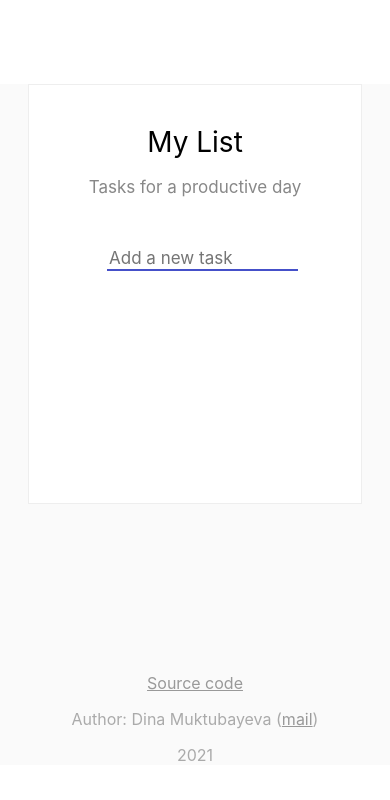
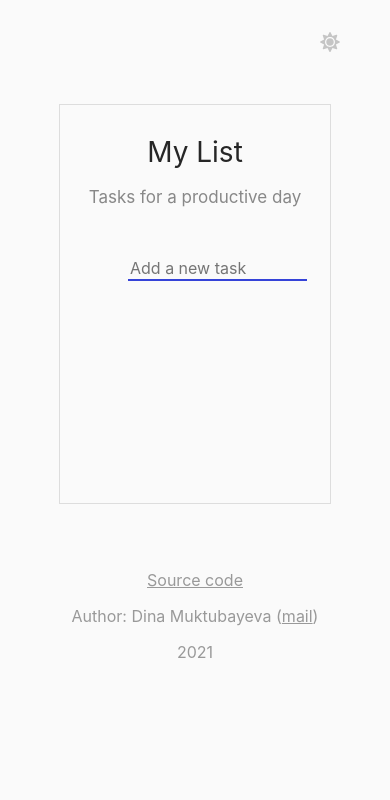
Before and after one commit to DinaMuktubayeva/todo-list, a React (Create React App) app: page / in a window 390 px wide. Shown: the top 800 px of the page. Built offline with nearby package versions, Linux system fonts and the light colour scheme.

Commit message:
dark mode, small fixes

```diff
--- a/src/App.css
+++ b/src/App.css
@@ -1,20 +1,40 @@
-body {
+.App {
+  min-height: 100vh;
+  text-align: center;
+  background-color: var(--theme-background);
+  color: var(--theme-color);
+  padding: 50px 10px;
+  --list-width-pc: 600px;
+  --todo-width-pc: 450px;
+
+  --list-width-tablet: 350px;
+  --todo-width-tablet: 200px;
+
+  --list-width-mobile: 250px;
+  --todo-width-mobile: 50px;
+
   display: flex;
   flex-direction: column;
-  justify-content: space-between;
-  padding-bottom: 0;
+  align-content: space-between;
 }
 
-.App {
-  text-align: center;
-  background-color: #fafafa;
+.icon-sun {
+  color: var(--theme-icon-color);
+  margin: -20px 40px 50px;
+  text-align: right;
+  font-size: 20px;
+}
+
+.icon-sun:hover {
+  color: var(--theme-icon-hover-color);
+  cursor: pointer;
 }
 
 footer {
-  align-self: flex-end;
-  margin: 20vh auto 0;
+  justify-self: flex-end;
+  margin: 50px 0;
   padding-bottom: 0;
-  color: #aaa;
+  color: #999;
   text-align: center;
 }
 
--- a/src/App.js
+++ b/src/App.js
@@ -1,17 +1,31 @@
 import { useEffect, useState } from 'react';
 import './App.css';
+import './theme.scss'
 import List from './components/List'
+import { FontAwesomeIcon } from "@fortawesome/react-fontawesome"
+import { faSun } from '@fortawesome/free-solid-svg-icons';
 
 function App() {
   const [list, setList] = useState([])
+  const [theme, setTheme] = useState('light')
 
   useEffect(() => {
-    console.log(list)
-  }, [list])
+    const darkOS = window.matchMedia(
+      "(prefers-color-scheme: dark)"
+    ).matches;
+    setTheme(darkOS ? "dark" : "light");
+  }, []);
 
   return (
-    <div className="App">
+    <div className={`App ${theme}`}>
+      <div className='icon-sun' onClick={() => {
+        setTheme(theme === 'light' ? 'dark' : 'light')
+      }}>
+        <FontAwesomeIcon icon={faSun} />
+      </div>
+
       <List list={list} setList={setList} />
+
       <footer>
         <p>
           <a href="https://github.com/DinaMuktubayeva/todo-list" target="_blank" rel="noreferrer">
--- a/src/components/Item.js
+++ b/src/components/Item.js
@@ -85,7 +85,6 @@ function Item({ draggedOver, list, setList, item, handleOnDragStart, handleOnDra
                             </label>
                         </div>
                         <FontAwesomeIcon className='icon icon-delete' icon={faTrashAlt} onClick={deleteItem} />
-
                     </div>
                 )
             }
--- a/src/components/List.js
+++ b/src/components/List.js
@@ -57,14 +57,10 @@ function List({ list, setList }) {
         let listCopy = list
         listCopy.splice(start, 1)
         listCopy.splice(end, 0, item)
-        // console.log(item)
-        // console.log("deleting at " + start)
-        // console.log("inserting into " + end)
         setList(listCopy)
     }
 
     return (
-        <div>
         <ul>
             <input className="list-info list-title" type="text" value={listTitle} onChange={e => setListTitle(e.target.value)} />
             <input className="list-info list-description" type="text" value={listDescription}
@@ -83,7 +79,6 @@ function List({ list, setList }) {
             ))}
             <li><Input addElement={addElement} newItem={newItem} inputHandler={inputHandler} /></li>
         </ul>
-        </div>
     )
 }
 
--- a/src/components/List.sass
+++ b/src/components/List.sass
@@ -1,10 +1,9 @@
 $checkbox-width: 18px
 $dist-checkbox-text: 10px
-$color-light-grey: #bcbcbc
-$color-dark-grey: #aaa
-$color-blue: #4550c9
 
 input[type='text']
+    color: var(--theme-text-color)
+    background-color: transparent
     border-style: none
     font-family: -apple-system, BlinkMacSystemFont, 'Segoe UI', 'Roboto', 'Oxygen', 'Ubuntu', 'Cantarell', 'Fira Sans', 'Droid Sans', 'Helvetica Neue', sans-serif
     -webkit-font-smoothing: antialiased
@@ -13,17 +12,17 @@ input[type='text']
         outline: none
 
 ul
+    align-self: flex-start
     display: block
-    margin: 10vh auto 0
-    padding: 50px 60px
-    background-color: white
+    margin: 0 auto
+    padding: 60px 50px
     min-height: 40vh
-    border: 1px solid #eee
+    border: 1px solid var(--theme-border-color)
     list-style: none
     text-align: left
     font-size: 17px
     line-height: 36px
-    width: 30%
+    width: var(--list-width-pc)
     text-align: left
 
     .list-info
@@ -39,7 +38,7 @@ ul
     .list-description
         margin-bottom: 30px
         font-size: 17px
-        color: #888
+        color: var(--theme-description-color)
 
     li
         .checkbox-container
@@ -51,63 +50,38 @@ ul
 
             .icon
                 margin: 0 10px
-
+                padding: 0 10px
+                color: var(--theme-icon-color)
+                &:hover
+                    color: var(--theme-icon-hover-color)
             .icon-lines
                 cursor: all-scroll
                 width: 20px
-                color: #e5e5e5
-                &:hover
-                    color: $color-light-grey
-
             .icon-delete
-                color: $color-light-grey
                 margin-left: auto
                 padding-right: 20px
                 cursor: pointer
-                &:hover
-                    color: $color-dark-grey
 
             &:hover
                 background-color: #aaaaaa20
 
         .dragged-over
-            border-top: 1px solid $color-blue
-            border-bottom: 1px solid $color-blue
+            border-top: 1px solid var(--theme-color)
+            border-bottom: 1px solid var(--theme-color)
 
         .new-item input[type='text'], .edit-item input[type='text']
-            margin-left: 40px + $checkbox-width + $dist-checkbox-text
-            width: 70%
+            margin-left: 50px + $checkbox-width + $dist-checkbox-text
+            width: 75%
             font-size: 17px
 
         .new-item input[type='text']
-            border-bottom: 2px solid $color-blue
+            border-bottom: 2px solid var(--theme-color)
             margin-top: 20px
 
         .edit-item input[type='text']
-            border-bottom: 1px solid $color-light-grey
-
-@media screen and ( max-width: 1024px)
-    ul
-        width: 70%
-        margin: 10vh auto
-
-@media screen and ( max-width: 480px)
-    ul
-        width: 80%
-        padding: 40px 10px
-        margin: 10vh auto
-
-        li .new-item input[type='text'], li .edit-item input[type='text']
-            width: 60%
+            border-bottom: 1px solid var(--theme-border-color)
 
 .checkbox
-    .item-name
-        min-height: 26px
-        max-width: 100%
-        overflow-wrap: break-word
-        word-wrap: break-word
-        hyphens: auto
-
     input[type='checkbox']
         display: none
 
@@ -115,42 +89,74 @@ ul
         position: relative
         display: inline-block
         padding-left: $checkbox-width + $dist-checkbox-text
-        max-width: 60%
         cursor: text
-
         &::before, &::after
             position: absolute
             content: ""
             display: inline-block
-
         &::before
             text-align: center
             top: 9px
             left: 0px
             height: 18px
             width: 18px
-            border: 1px solid $color-dark-grey
+            border: 1px solid var(--theme-checkbox-color)
             cursor: pointer
-
         &::after
             left: 4px
             top: 9px + 4px
             height: 9px - 3px
             width: 9px + 1px
-            border-left: 2px solid $color-blue
-            border-bottom: 2px solid $color-blue
+            border-left: 2px solid var(--theme-color)
+            border-bottom: 2px solid var(--theme-color)
             transform: rotate(-45deg)
+
+        .item-name
+            color: var(--theme-text-color)
+            width: var(--todo-width-pc)
+            min-height: 26px
+            overflow-wrap: break-word
+            word-wrap: break-word
+            hyphens: auto
 
     label:hover::before
         // box-shadow: 0px 0px 2px 1px rgba($color-blue, 0.25) inset
-        border: 1px solid $color-blue
+        border: 1px solid var(--theme-color)
 
     input[type="checkbox"] + label::after
         content: none
 
     input[type="checkbox"]:checked + label
         text-decoration: line-through
-        color: $color-dark-grey
+        color: var(--theme-text-color)
+        opacity: 70%
 
     input[type="checkbox"]:checked + label::after
         content: ""
+
+@media screen and ( max-width: 1024px)
+    ul
+        width: var(--list-width-tablet)
+        padding: 40px 10px
+        margin: 0 auto
+
+        li .new-item input[type='text'], li .edit-item input[type='text']
+            margin-left: 30px + $checkbox-width + $dist-checkbox-text
+            font-size: 16px
+            width: 70%
+
+    .checkbox label .item-name
+        width: var(--todo-width-tablet)
+
+@media screen and ( max-width: 480px)
+    ul
+        width: var(--list-width-mobile)
+        padding: 30px 10px
+        margin: 0 auto
+
+        li .new-item input[type='text'], li .edit-item input[type='text']
+            margin-left: 30px + $checkbox-width + $dist-checkbox-text
+
+    .checkbox label .item-name
+        width: var(--todo-width-mobile)
+        font-size: 16px
--- /dev/null
+++ b/src/theme.scss
@@ -0,0 +1,23 @@
+.light {
+    --theme-color: #3543d8;
+    --theme-background: #fafafa;
+    --theme-text-color: #262626;
+    --theme-description-color: #888;
+    --theme-border-color: #ddd;
+    --theme-checkbox-color: #aaa;
+
+    --theme-icon-color: #c5c5c5;
+    --theme-icon-hover-color: #aaa;
+}
+
+.dark {
+    --theme-color: #3543d8;
+    --theme-background: #202020;
+    --theme-text-color: #ddd;
+    --theme-description-color: #999;
+    --theme-border-color: #555;
+    --theme-checkbox-color: #aaa;
+
+    --theme-icon-color: #7d7d7d;
+    --theme-icon-hover-color: #9e9e9e;
+}
```
Lines whose indentation alone changed are shown as unchanged.
